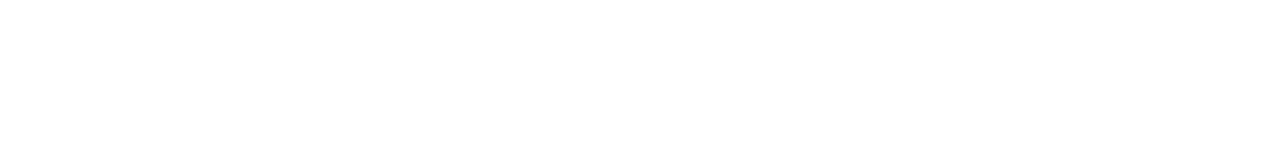
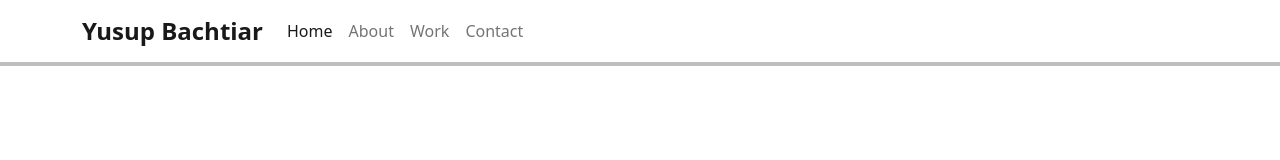
Before and after one commit to yusupbachtiar7/portfolio, a plain HTML site: page index.html in a window 1280 px wide. Drawn offline with nearby package versions, Linux system fonts and the light colour scheme.

Commit message:
add navbar

```diff
--- a/index.html
+++ b/index.html
@@ -9,6 +9,32 @@
     <link rel="stylesheet" href="style.css">
 </head>
 <body>
+
+    <nav class="navbar navbar-expand-lg navbar-light">
+        <div class="container">
+          <a class="navbar-brand fs-4 fw-bold" href="#">Yusup Bachtiar</a>
+          <button class="navbar-toggler" type="button" data-bs-toggle="collapse" data-bs-target="#navbarNav" aria-controls="navbarNav" aria-expanded="false" aria-label="Toggle navigation">
+            <span class="navbar-toggler-icon"></span>
+          </button>
+          <div class="collapse navbar-collapse" id="navbarNav">
+            <ul class="navbar-nav">
+              <li class="nav-item">
+                <a class="nav-link active" aria-current="page" href="#">Home</a>
+              </li>
+              <li class="nav-item" ms-auto>
+                <a class="nav-link" href="#">About</a>
+              </li>
+              <li class="nav-item">
+                <a class="nav-link" href="#">Work</a>
+              </li>
+              <li class="nav-item">
+                <a class="nav-link" href="#">Contact</a>
+              </li>
+            </ul>
+          </div>
+        </div>
+      </nav>
+
     <script src="https://cdn.jsdelivr.net/npm/@popperjs/core@2.11.6/dist/umd/popper.min.js" integrity="sha384-oBqDVmMz9ATKxIep9tiCxS/Z9fNfEXiDAYTujMAeBAsjFuCZSmKbSSUnQlmh/jp3" crossorigin="anonymous"></script>
     <script src="https://cdn.jsdelivr.net/npm/bootstrap@5.2.1/dist/js/bootstrap.min.js" integrity="sha384-7VPbUDkoPSGFnVtYi0QogXtr74QeVeeIs99Qfg5YCF+TidwNdjvaKZX19NZ/e6oz" crossorigin="anonymous"></script>
     <script src="https://code.jquery.com/jquery-3.6.1.min.js" integrity="sha256-o88AwQnZB+VDvE9tvIXrMQaPlFFSUTR+nldQm1LuPXQ=" crossorigin="anonymous"></script>
--- a/style.css
+++ b/style.css
@@ -0,0 +1,4 @@
+.navbar {
+    background-color: white;
+    box-shadow: 0 0 0 4px rgba(0, 0, 0, 0.25);
+}
```
